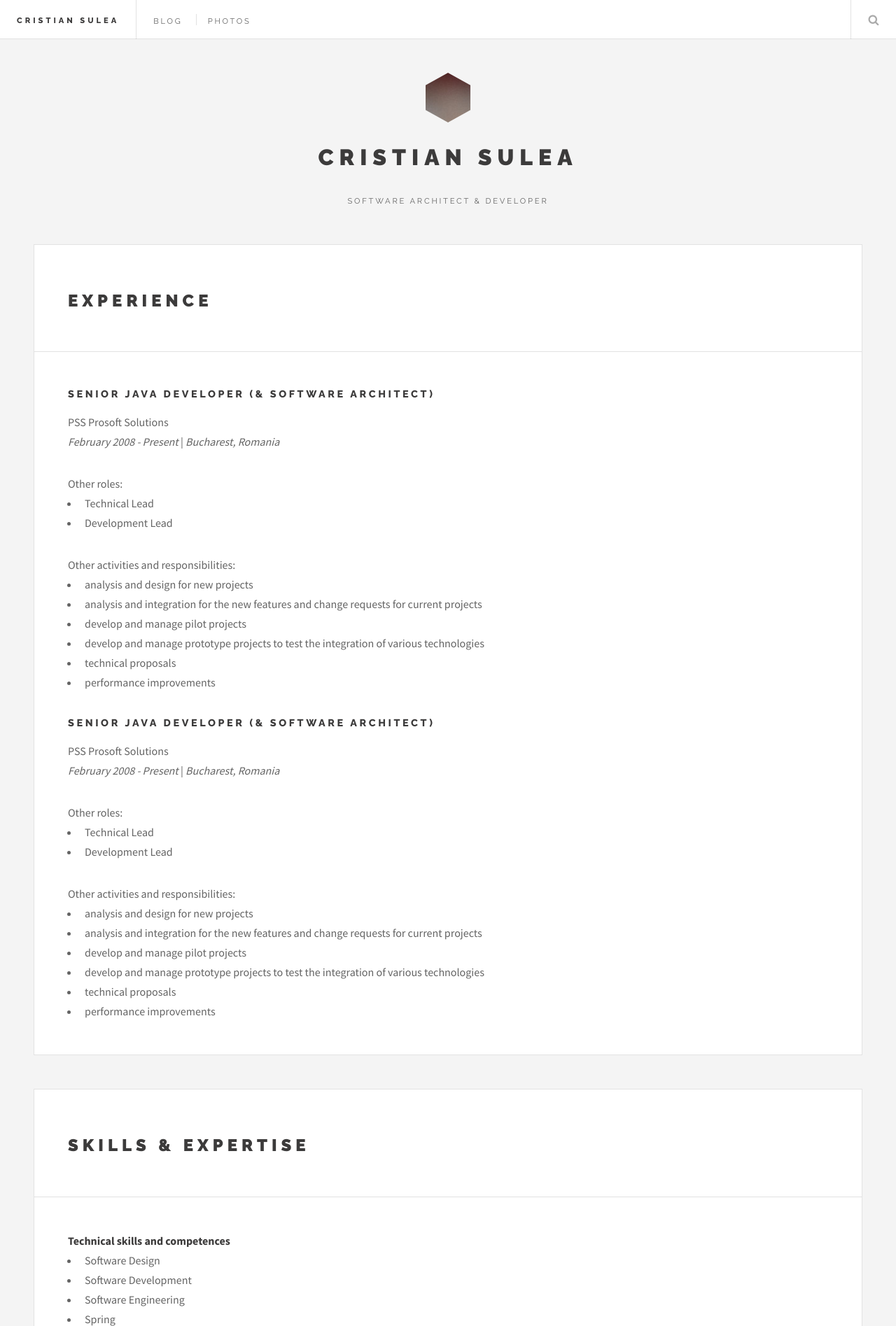
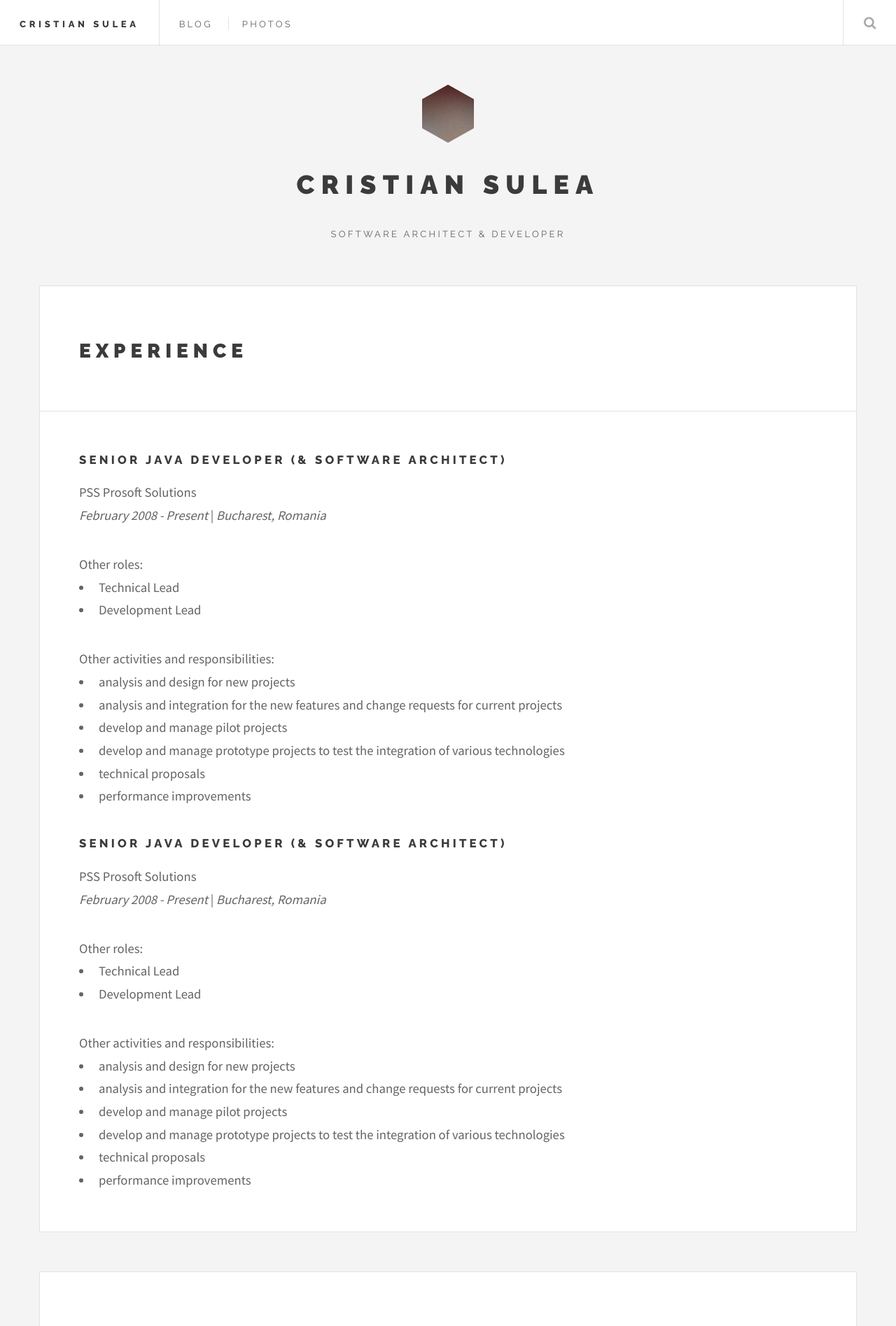
Before and after one commit to cristian-sulea/php-personal-web-site, a PHP site: page / in a window 1280 px wide. Shown: the top 1895 px of the page at 70% size. Run offline with PHP 8.4, Linux system fonts and the light colour scheme.

Commit message:
some fixes to font-size : was too small

```diff
--- a/cristian-sulea-net/WebContent/themes/html5up-future-imperfect/css/main.css
+++ b/cristian-sulea-net/WebContent/themes/html5up-future-imperfect/css/main.css
@@ -1427,7 +1427,7 @@
 	body, input, select, textarea {
 		color: #646464;
 		font-family: "Source Sans Pro", Helvetica, sans-serif;
-		font-size: 14pt;
+		font-size: 18pt;
 		font-weight: 400;
 		line-height: 1.75;
 	}
@@ -1435,7 +1435,7 @@
 		@media screen and (max-width: 1680px) {
 
 			body, input, select, textarea {
-				font-size: 12pt;
+				font-size: 16pt;
 			}
 
 		}
@@ -1443,7 +1443,7 @@
 		@media screen and (max-width: 1280px) {
 
 			body, input, select, textarea {
-				font-size: 12pt;
+				font-size: 14pt;
 			}
 
 		}
```
